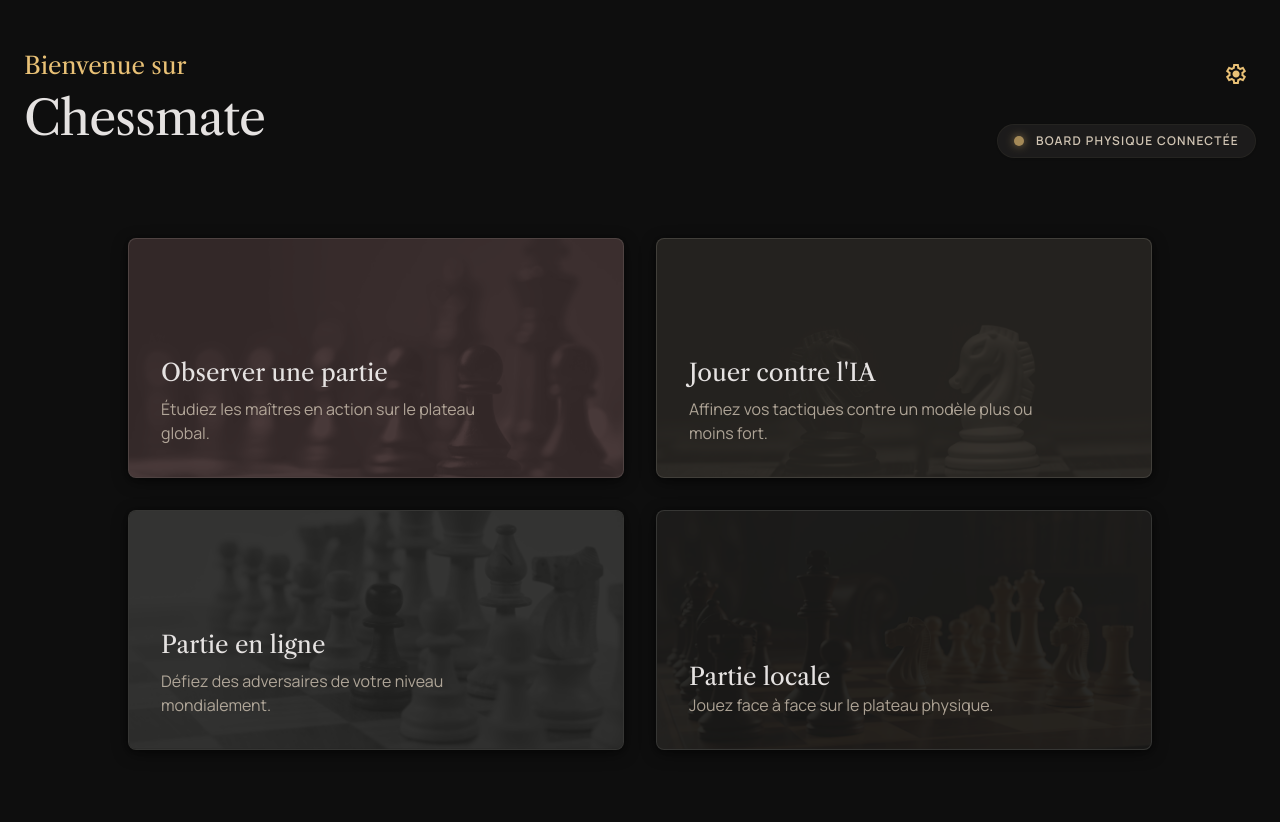
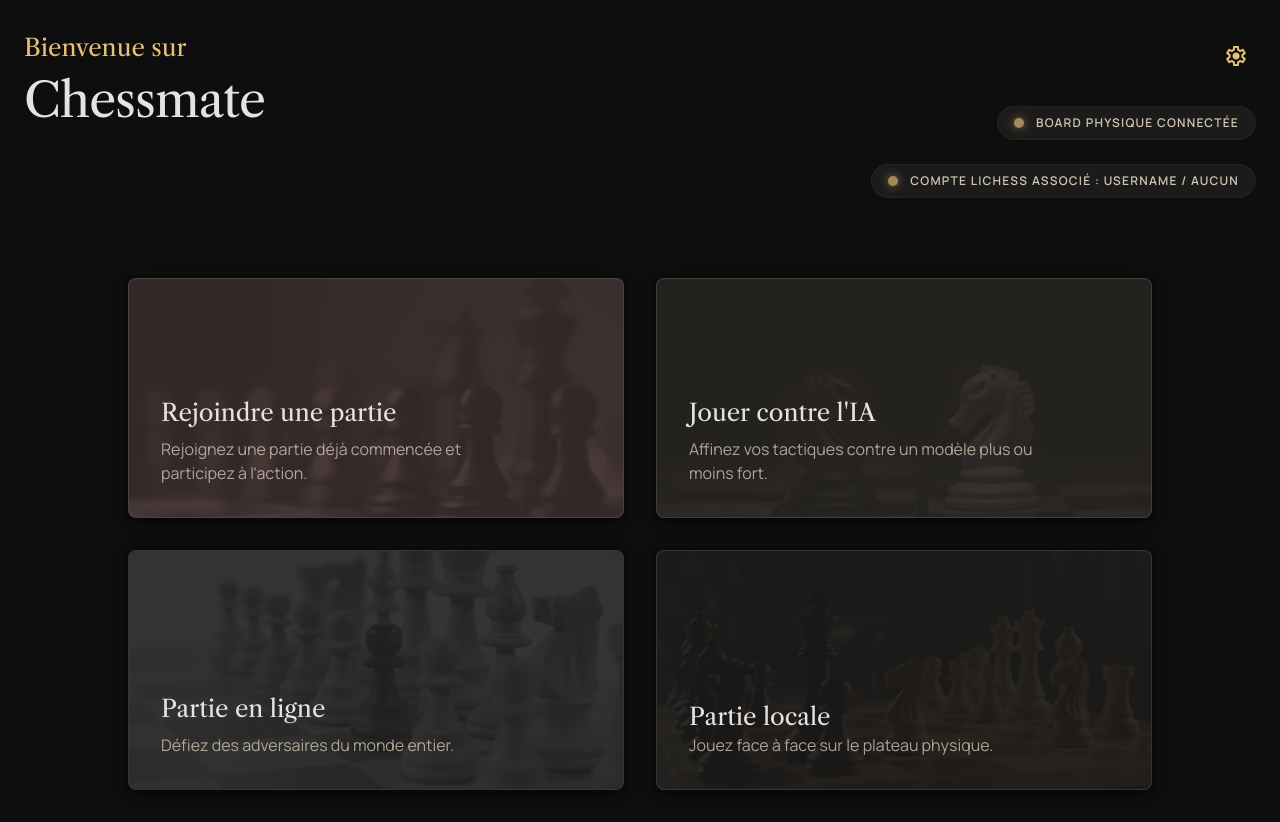
Before and after one commit to LeNonante/PE_Echiquier, a Flask app: page / in a window 1280 px wide. Before the commit the page ends 750 px from the top, so only its background shows below. Run offline with Flask 3, Linux system fonts and the light colour scheme; some libraries are stand-ins or nearby versions.

Commit message:
Ajout pseudo

```diff
--- a/interface_test/templates/index.html
+++ b/interface_test/templates/index.html
@@ -125,21 +125,25 @@
                             <div class="status-dot status-dot--desktop"></div>
                             <span class="tracking-widest uppercase">Board Physique connectée</span>
                         </div>
+                        <div class="status-badge status-badge--desktop">
+                            <div class="status-dot status-dot--desktop"></div>
+                            <span class="tracking-widest uppercase">Compte Lichess associé : USERNAME / Aucun</span>
+                        </div>
                     </div>
                 </div>
 
                 <!-- Bento Grid -->
                 <div class="bento-grid">
 
-                    <!-- Card 1 : Observer une partie -->
+                    <!-- Card 1 : Rejoindre une partie -->
                     <a class="bento-card bg-[#3C2F2F]" href="#">
                         <div class="bento-card-overlay"></div>
                         <div
                             class="card-bg-image card-bg-observe opacity-20 mix-blend-overlay"
                         ></div>
                         <div class="card-content">
-                            <h3 class="card-title mb-2">Observer une partie</h3>
-                            <p class="card-description">Étudiez les maîtres en action sur le plateau global.</p>
+                            <h3 class="card-title mb-2">Rejoindre une partie</h3>
+                            <p class="card-description">Rejoignez une partie déjà commencée et participez à l'action.</p>
                         </div>
                     </a>
 
@@ -163,7 +167,7 @@
                         ></div>
                         <div class="card-content">
                             <h3 class="card-title mb-2">Partie en ligne</h3>
-                            <p class="card-description">Défiez des adversaires de votre niveau mondialement.</p>
+                            <p class="card-description">Défiez des adversaires du monde entier.</p>
                         </div>
                     </a>
 
--- a/test_All.py
+++ b/test_All.py
@@ -11,6 +11,9 @@ client = berserk.Client(session=session)
 
 game_id_actuel = None
 couleur_actuelle = None
+
+username = client.account.get()['username']
+print(f"Connecté à Lichess en tant que {username} !")
 
 
 # --- FONCTIONS D'ÉCOUTE ---
```
